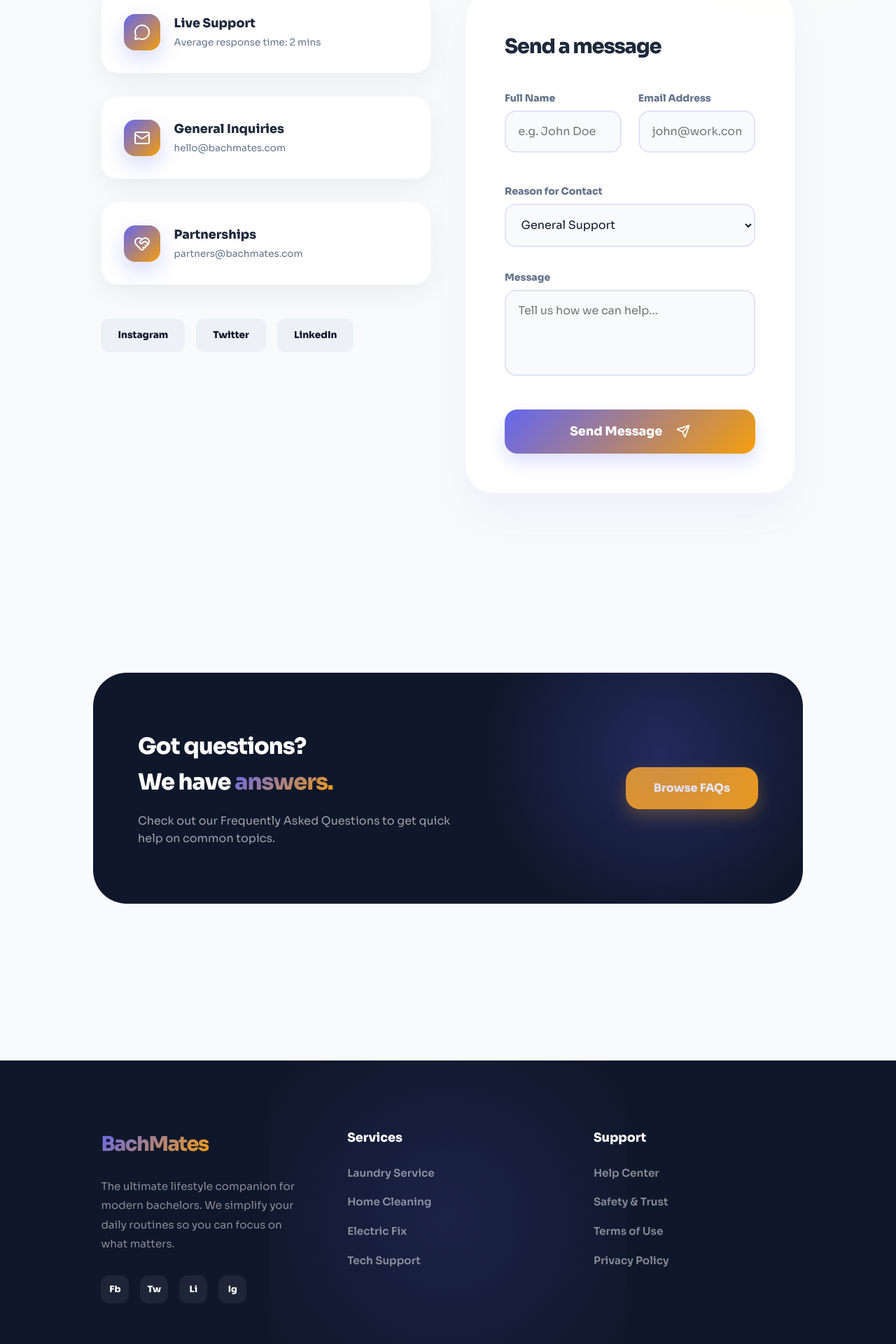
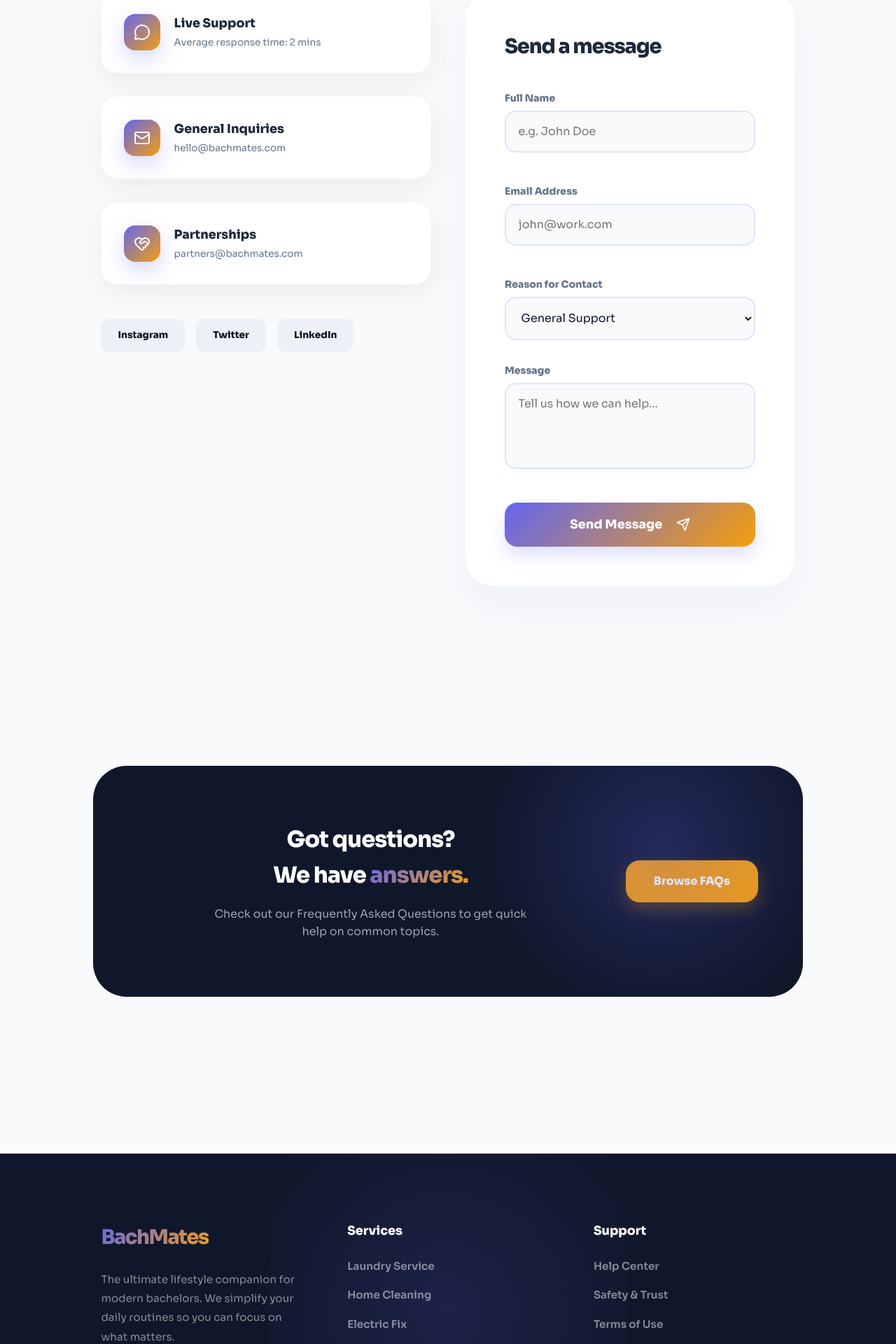
Before and after one commit to mohammedfuzaila/frontend-bm, a React (Vite) app: page /contact in a window 1280 px wide. Shown: the part 500-2420 px from the top of the page at 70% size. Built offline with nearby package versions, Linux system fonts and the light colour scheme; no server answers.

Commit message:
CHNAGE RESPONISVE AND DESIGN

```diff
--- a/src/components/Footer.jsx
+++ b/src/components/Footer.jsx
@@ -6,7 +6,7 @@ import { Mail, Phone, MapPin } from 'lucide-react';
 const Footer = () => (
   <footer style={{ background: 'var(--dark)', color: 'white', padding: '6rem 6% 3rem', marginTop: '6rem', position: 'relative', overflow: 'hidden' }}>
     {/* Footer Glow */}
-    <div style={{ position: 'absolute', top: '-20%', left: '30%', width: '40%', height: '100%', background: 'radial-gradient(circle, rgba(99,102,241,0.15) 0%, transparent 70%)', pointerEvents: 'none' }} />
+    <div className="hide-mobile" style={{ position: 'absolute', top: '-20%', left: '30%', width: '40%', height: '100%', background: 'radial-gradient(circle, rgba(99,102,241,0.15) 0%, transparent 70%)', pointerEvents: 'none' }} />
 
     <div className="page-wrapper">
       <div style={{ display: 'grid', gridTemplateColumns: 'repeat(auto-fit, minmax(240px,1fr))', gap: '4rem', marginBottom: '4rem', position: 'relative', zIndex: 1 }}>
@@ -17,7 +17,7 @@ const Footer = () => (
           <p style={{ color: 'rgba(255,255,255,0.5)', lineHeight: 1.8, marginBottom: '2rem', maxWidth: 280, fontSize: '0.95rem' }}>
             The ultimate lifestyle companion for modern bachelors. We simplify your daily routines so you can focus on what matters.
           </p>
-          <div style={{ display: 'flex', gap: '1rem' }}>
+          <div style={{ display: 'flex', gap: '1rem', flexWrap: 'wrap' }}>
             {['Fb', 'Tw', 'Li', 'Ig'].map((s, i) => (
               <motion.a
                 key={i} href="#"
--- a/src/components/Navbar.jsx
+++ b/src/components/Navbar.jsx
@@ -51,7 +51,7 @@ const Navbar = ({ onOpenAuth, onOpenProfile }) => {
               className={({ isActive }) => `nav-link${isActive ? ' active' : ''}`}
               style={({ isActive }) => ({
                 fontWeight: 800, fontSize: '0.95rem', position: 'relative', transition: '0.2s',
-                color: isActive ? 'transparent' : (scrolled ? 'rgba(255,255,255,0.7)' : 'var(--dark)'),
+                color: isActive ? 'transparent' : (scrolled ? 'white' : 'var(--dark)'),
                 background: isActive ? 'var(--gradient-p)' : 'none',
                 WebkitBackgroundClip: isActive ? 'text' : 'none',
               })}
@@ -121,7 +121,7 @@ const Navbar = ({ onOpenAuth, onOpenProfile }) => {
           whileTap={{ scale: 0.9 }}
           onClick={() => setMobileOpen(true)}
         >
-          <Menu size={28} color="var(--dark)" />
+          <Menu size={28} color={scrolled ? "white" : "var(--dark)"} />
         </motion.button>
       </motion.nav>
 
--- a/src/index.css
+++ b/src/index.css
@@ -265,7 +265,7 @@ img { max-width: 100%; height: auto; }
   border-bottom: 1px solid rgba(255,255,255,0.1);
   box-shadow: 0 4px 30px rgba(0,0,0,0.15);
 }
-.navbar.scrolled .nav-link { color: rgba(255,255,255,0.7) !important; }
+.navbar.scrolled .nav-link { color: white !important; }
 .navbar.scrolled .nav-link:hover { color: white !important; }
 .navbar.scrolled .text-gradient { filter: brightness(1.2); }
 .nav-brand {
--- a/src/pages/ContactPage.jsx
+++ b/src/pages/ContactPage.jsx
@@ -74,7 +74,7 @@ const ContactPage = () => {
             </motion.div>
 
             {/* Visual Socials */}
-            <motion.div {...si(0.4)} style={{ display: 'flex', gap: '1rem', marginTop: '1rem' }}>
+            <motion.div {...si(0.4)} style={{ display: 'flex', gap: '1rem', marginTop: '1rem', flexWrap: 'wrap' }}>
                {['Instagram', 'Twitter', 'LinkedIn'].map((app, i) => (
                  <div key={i} style={{ padding: '0.8rem 1.5rem', background: '#EDF1F7', borderRadius: '12px', fontSize: '0.85rem', fontWeight: 800, color: 'var(--dark)', cursor: 'pointer' }}>
                    {app}
@@ -87,13 +87,13 @@ const ContactPage = () => {
           <motion.div
             {...si(0.2)}
             style={{
-              background: 'white', borderRadius: '40px', padding: '3.5rem',
+              background: 'white', borderRadius: 'clamp(24px, 5vw, 40px)', padding: 'clamp(1.5rem, 5vw, 3.5rem)',
               boxShadow: '0 30px 60px rgba(92,98,241,0.06)', border: '1px solid #F1F5F9'
             }}
           >
             <h3 style={{ fontWeight: 900, fontSize: '1.8rem', marginBottom: '2.5rem', letterSpacing: '-0.04em' }}>Send a message</h3>
             <form onSubmit={(e) => { e.preventDefault(); alert("Message sent! We'll get back to you soon.") }}>
-               <div style={{ display: 'grid', gridTemplateColumns: '1fr 1fr', gap: '1.5rem', marginBottom: '1.5rem' }}>
+               <div style={{ display: 'grid', gridTemplateColumns: 'repeat(auto-fit, minmax(240px, 1fr))', gap: '1.5rem', marginBottom: '1.5rem' }}>
                   <div className="form-group">
                     <label style={{ color: '#64748B', fontWeight: 800 }}>Full Name</label>
                     <input type="text" placeholder="e.g. John Doe" style={{ borderRadius: '16px', background: '#F8FAFC', padding: '1.1rem' }} required />
@@ -135,8 +135,8 @@ const ContactPage = () => {
 
       {/* FAQ Link Section */}
       <section className="section" style={{ paddingBottom: '8rem' }}>
-        <div className="page-wrapper dark-section" style={{ display: 'flex', justifyContent: 'space-between', alignItems: 'center', flexWrap: 'wrap', gap: '2rem' }}>
-           <div style={{ maxWidth: 460 }}>
+        <div className="page-wrapper dark-section" style={{ display: 'flex', justifyContent: 'space-between', alignItems: 'center', flexWrap: 'wrap', gap: '2rem', textAlign: 'center' }}>
+           <div style={{ maxWidth: 460, margin: '0 auto' }}>
               <h2 style={{ fontWeight: 900, fontSize: '2rem', marginBottom: '1rem', letterSpacing: '-0.03em', color: 'white' }}>Got questions? <br/>We have <span className="text-gradient">answers.</span></h2>
               <p style={{ color: 'rgba(255,255,255,0.6)', fontWeight: 500 }}>Check out our Frequently Asked Questions to get quick help on common topics.</p>
            </div>
```
Also changed, not shown: src/components/HowItWorks.jsx (+12 -1 lines).
